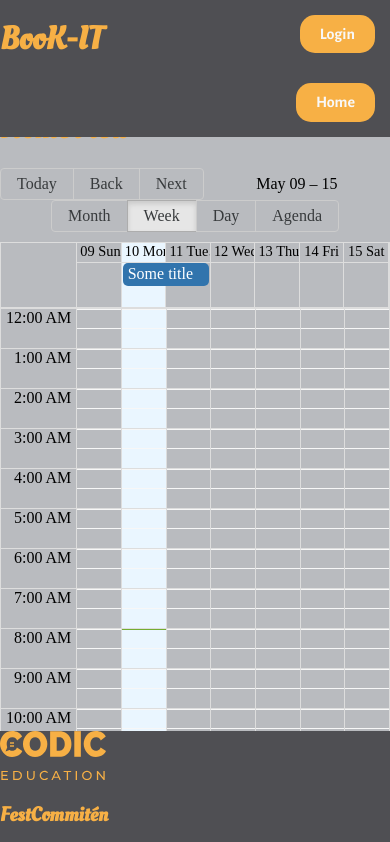
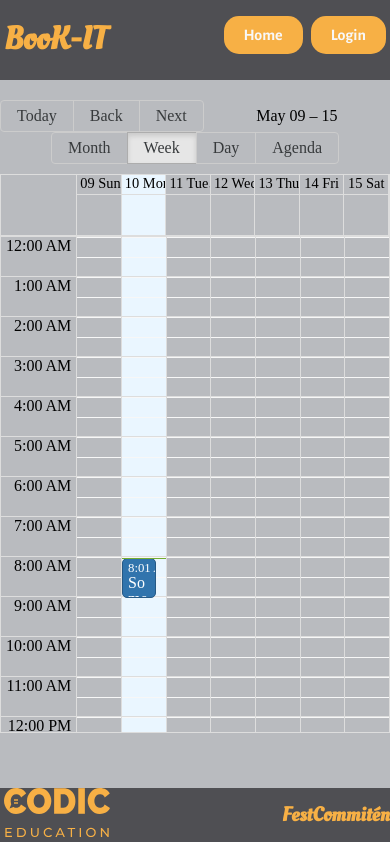
Before and after one commit to Festcommiten/BookIt, a React (Create React App) app in the folder Web/: page /home in a window 390 px wide. Shown: the top 842 px of the page. Built offline with nearby package versions, Linux system fonts and the light colour scheme.

Commit message:
Responsive web site fix

```diff
--- a/Web/src/components/Footer.css
+++ b/Web/src/components/Footer.css
@@ -4,4 +4,5 @@ footer {
     bottom: 0;
     width: 100%;
     background-color: #4F4F53;
+    z-index: 1;
 }
--- a/Web/src/components/Footer.tsx
+++ b/Web/src/components/Footer.tsx
@@ -5,8 +5,8 @@ import logo from'../utils/images/Codic-logo.b73b7b04.svg'
 export default function Footer() {
 	return (
 		<footer>
-			<img src={logo} alt="Codic Education logo"/>
-			<h2>FestCommitén</h2>
+			<img src={logo} alt="Codic Education logo" className='fl ml1 ml3-ns'/>
+			<h2 className='fr ml mr3-ns'>FestCommitén</h2>
 		</footer>
 	)
 }
--- a/Web/src/components/Navbar.css
+++ b/Web/src/components/Navbar.css
@@ -4,4 +4,5 @@ nav {
     top: 0;
     width: 100%;
     background-color: var(--secondary-color);
+    z-index: 1;
 }
--- a/Web/src/components/Navbar.tsx
+++ b/Web/src/components/Navbar.tsx
@@ -4,17 +4,23 @@ import './Navbar.css'
 import RoutingPath from '../routes/RoutingPath';
 
 export default function Navbar() {
+	// Används för navigering på hemsidan mellan HomeView och LoginView
 	const history = useHistory();
 
 	return (
 		<nav>
-			<h1 className='fl w-70'>BooK-IT</h1>
-			<button className='fr w-15 primary_button' onClick={
-				() => history.push(RoutingPath.loginView)
-			}>Login</button>
-			<button className='fr w-15 primary_button' onClick={
-				() => history.push(RoutingPath.homeView)
-			}>Home</button>
+			<h1 className='fl ml1 ml3-ns'>BooK-IT</h1>
+
+			<div className='fr mr1 mt3 mr3-ns'>
+
+				<button className='fr primary_button' onClick={
+					() => history.push(RoutingPath.loginView)
+				}>Login</button>
+
+				<button className='fr mr2 mr4-ns primary_button' onClick={
+					() => history.push(RoutingPath.homeView)
+				}>Home</button>
+			</div>
 		</nav>
 	)
 }
--- a/Web/src/index.css
+++ b/Web/src/index.css
@@ -13,7 +13,8 @@ body {
 }
 
 main {
-    margin-top: 110px;
+    margin-top: 100px;
+    margin-bottom: 120px;
 }
 
 @font-face {
@@ -68,7 +69,7 @@ h3 {
 }
 
 .primary_button {
-    margin: 15px;
+    /*margin: 15px;*/
     padding: 10px 20px;
     border-radius: 15px;
     border: none;
--- a/Web/src/view/HomeView.tsx
+++ b/Web/src/view/HomeView.tsx
@@ -11,7 +11,7 @@ class HomeView extends Component {
 			{
 				start: moment().toDate(),
 				end: moment()
-					.add(1, 'days')
+					.add(1, 'hours')
 					.toDate(),
 				title: 'Some title'
 			}
@@ -21,15 +21,12 @@ class HomeView extends Component {
 	render() {
 		return (
 		<main>
-			<h1>
-				HomeView
-			</h1>
 			<Calendar
 				localizer={localizer}
 				defaultDate={new Date()}
 				defaultView="week"
 				events={this.state.events}
-				style={{ height: "100vh" }}
+				style={{ height: "75vh" }}
 			/>
 		</main>
 		);
```
